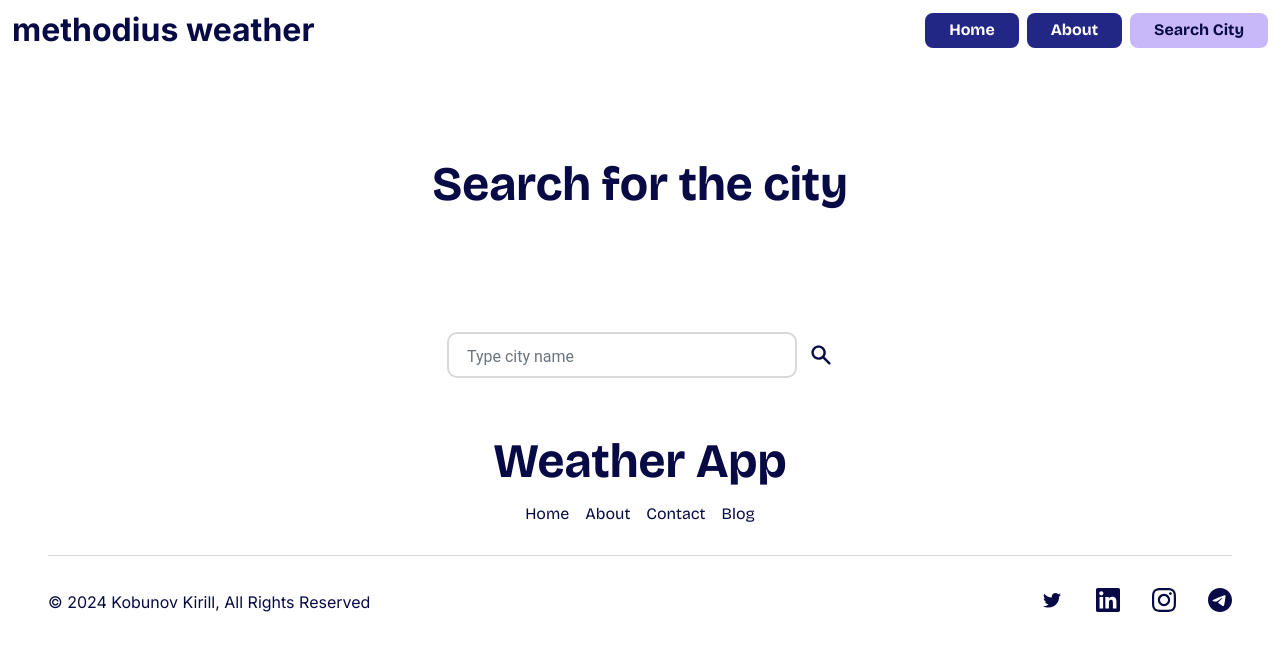
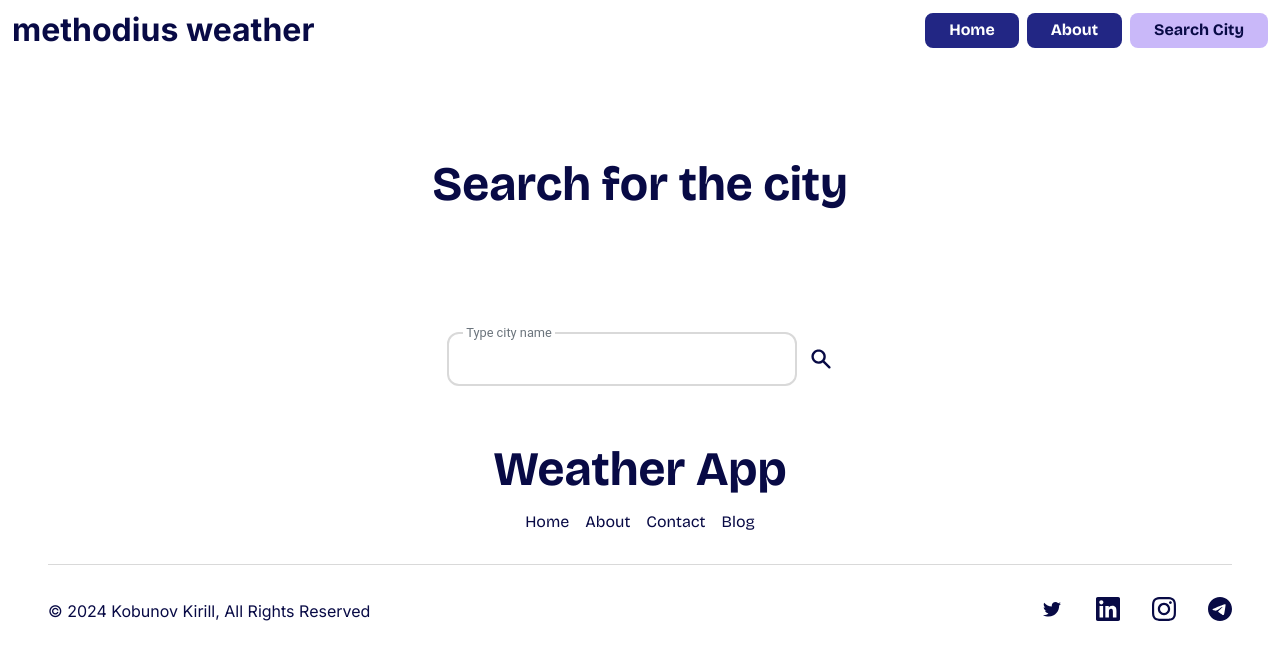
Before and after one commit to methodius84/weather-app, a Vue app: page /search in a window 1280 px wide. Shown: the top 660 px of the page. Built offline with nearby package versions, Linux system fonts and the light colour scheme.

Commit message:
api search request

```diff
--- a/src/api/ApiResponse.ts
+++ b/src/api/ApiResponse.ts
@@ -4,6 +4,7 @@ import {CityForecast} from "@/classes/CityForecast";
 export interface ApiResponse {
     Cities: City[],
     Forecast: CityForecast,
+    FoundedCities: City[],
 }
 
 export type ApiResponseKeys = keyof ApiResponse
--- a/src/api/fetcher.ts
+++ b/src/api/fetcher.ts
@@ -15,8 +15,12 @@ function wrapData (data: any): string {
 // TODO разобраться с fetcher
 export const fetcher = async (endpoint: string): Promise<ApiResponse> => {
     const url = config.apiBaseUrl + endpoint
-    return await fetch(url)
+    return await fetch(url, {
+        method: 'GET',
+        mode: 'no-cors'
+    })
         .then(async s => {
+            console.log(s)
             if (!s.ok) {
                 throw new Error('HTTP Error! Status' + s.status)
             }
--- a/src/api/index.ts
+++ b/src/api/index.ts
@@ -3,7 +3,8 @@ import {fetcher} from "@/api/fetcher";
 
 const api = {
     cities: () => fetcher('cities'),
-    forecast: (uuid: string) => fetcher('forecast/' + uuid)
+    forecast: (uuid: string) => fetcher('forecast/' + uuid),
+    search: (query: string) => fetcher('search?query=' + query)
 }
 
 export default api
--- a/src/assets/css/search-city.sass
+++ b/src/assets/css/search-city.sass
@@ -33,11 +33,21 @@
       display: flex
       align-items: center
       font-weight: 500
+      font-size: 1em
       color: $text-neutral-dark
       padding: 1em
       border-radius: .75em
       border: 2px solid $input-color
       outline: none
+      &:valid + span.placeholder,
+      &:focus + span.placeholder
+        transform: scale(0.8) translateY(-30px)
+        background: #fff
+      &:focus
+        color: $text-neutral-dark
+        border-color: $text-neutral-dark
+      &:focus + span.placeholder
+        color: $text-neutral-dark
     span.placeholder
       position: absolute
       padding: 0 4px
@@ -45,18 +55,9 @@
       color:  #6c757d
       display: flex
       align-items: center
-      top: 1em
+      top: 1.1em
       left: 1em
       transition: all 0.3s
       transform-origin: 0 0
       background: none
       pointer-events: none
-    input:valid + span.placeholder,
-    input:focus + span.placeholder
-      transform: scale(0.8) translateY(-30px)
-      background: #fff
-    input:focus
-      color: $text-neutral-dark
-      border-color: $text-neutral-dark
-    input:focus + span.placeholder
-      color: $text-neutral-dark
--- a/src/views/SearchCityView.vue
+++ b/src/views/SearchCityView.vue
@@ -1,6 +1,29 @@
 <script setup lang="ts">
 
 import SearchIcon from "@/components/icons/SearchIcon.vue";
+import {reactive, watch} from "vue";
+import { City } from "@/classes/City";
+import api from "@/api";
+
+const data = reactive({
+  cities: {
+    type: Array as City[] | null,
+    default: {}
+  },
+  searchQuery: '',
+  timer: 0
+})
+watch(() => data.searchQuery, nv => {
+  clearTimeout(data.timer)
+  data.timer = setTimeout(() => {
+    const citiesaaa = api.search(nv)
+        .then(citiesObj => citiesObj.Cities)
+        .catch(e => console.error('Error loading cities:', e))
+  }, 500)
+})
+
+
+
 </script>
 
 <template>
@@ -11,11 +34,12 @@ import SearchIcon from "@/components/icons/SearchIcon.vue";
     <div class="search">
 
       <div class="search__input">
-        <input type="text" name="input-text" id="input-text" required spellcheck="false">
+        <input id="input-text" name="input-text" spellcheck="false" type="text" v-model="data.searchQuery">
         <span class="placeholder">Type city name</span>
       </div>
       <SearchIcon/>
     </div>
+    <div class="cities"></div>
   </div>
 </template>
 
```
